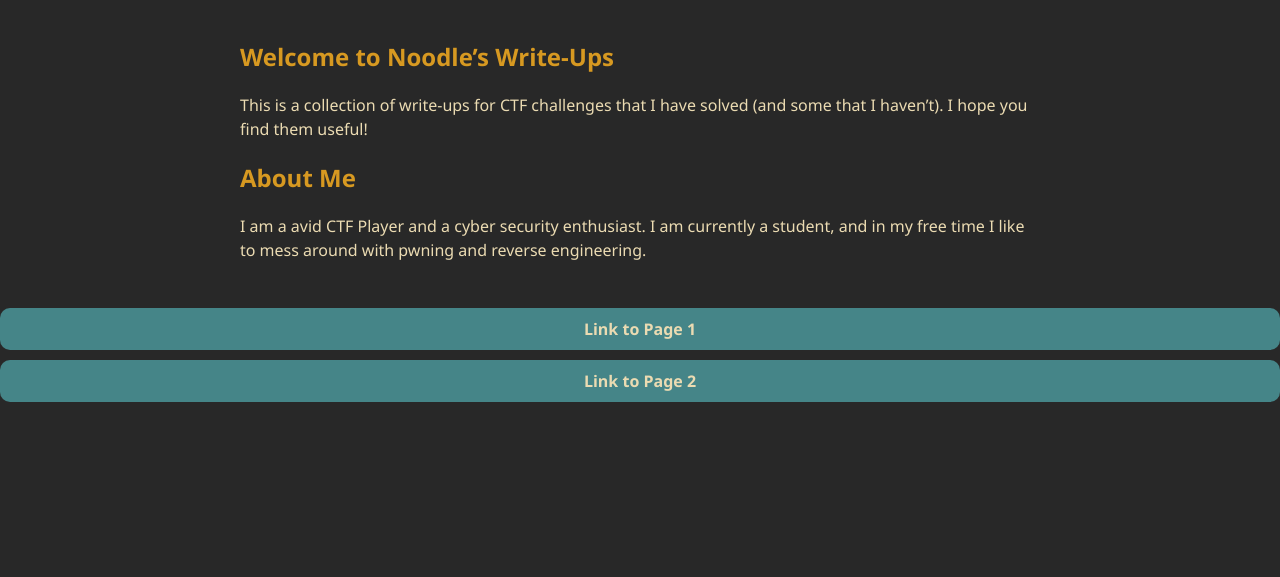
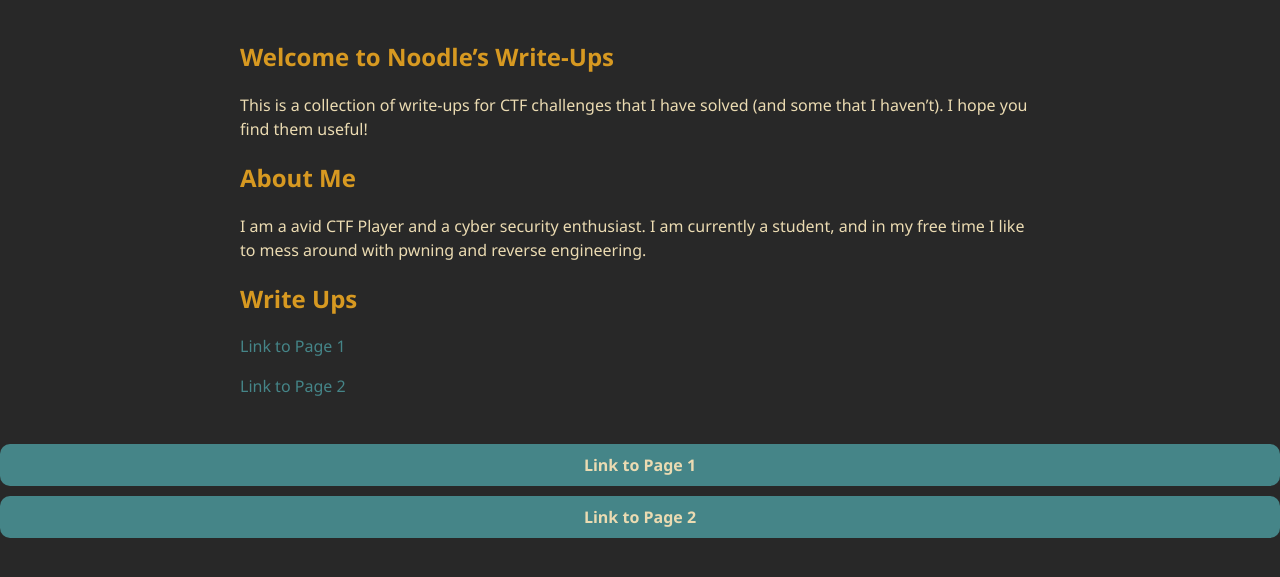
Before and after one commit to noodlekid/noodlekid.github.io, a Jekyll site: the page built from index.md, in a window 1280 px wide. Shown: the top 577 px of the page. Built offline with Jekyll 4.4.1, drawn with Linux system fonts in a browser that asks for light colours.

Commit message:
updated write up stuff

```diff
--- a/index.md
+++ b/index.md
@@ -16,3 +16,9 @@ This is a collection of write-ups for CTF challenges that I have solved (and som
 ## About Me
 
 I am a avid CTF Player and a cyber security enthusiast. I am currently a student, and in my free time I like to mess around with pwning and reverse engineering.
+
+## Write Ups
+
+[Link to Page 1](page1.html)
+
+[Link to Page 2](page2.html)
```
